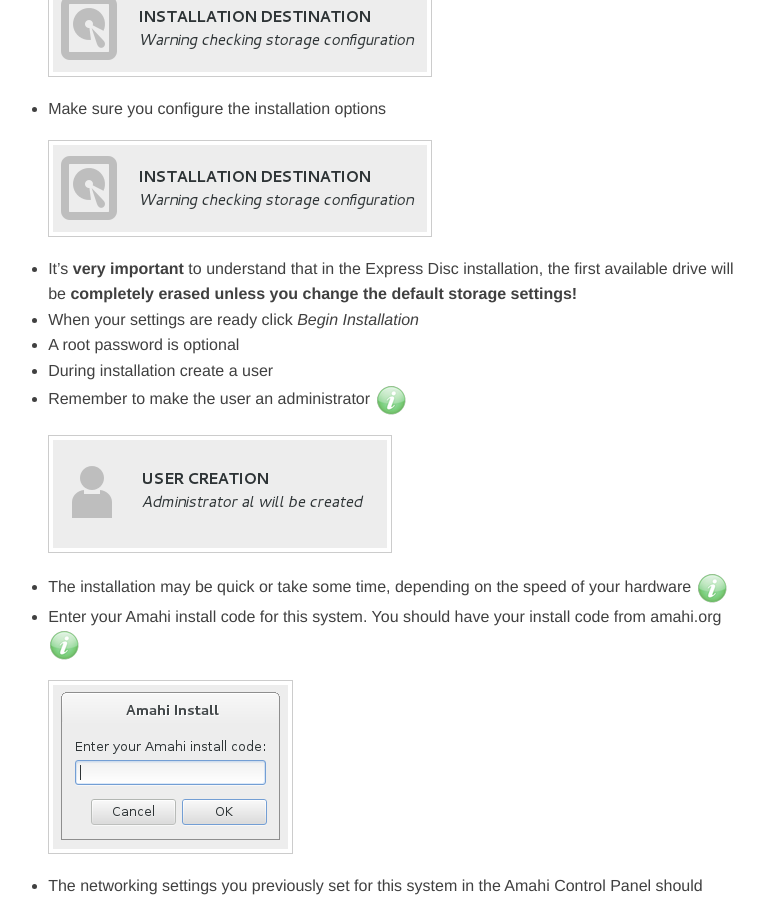
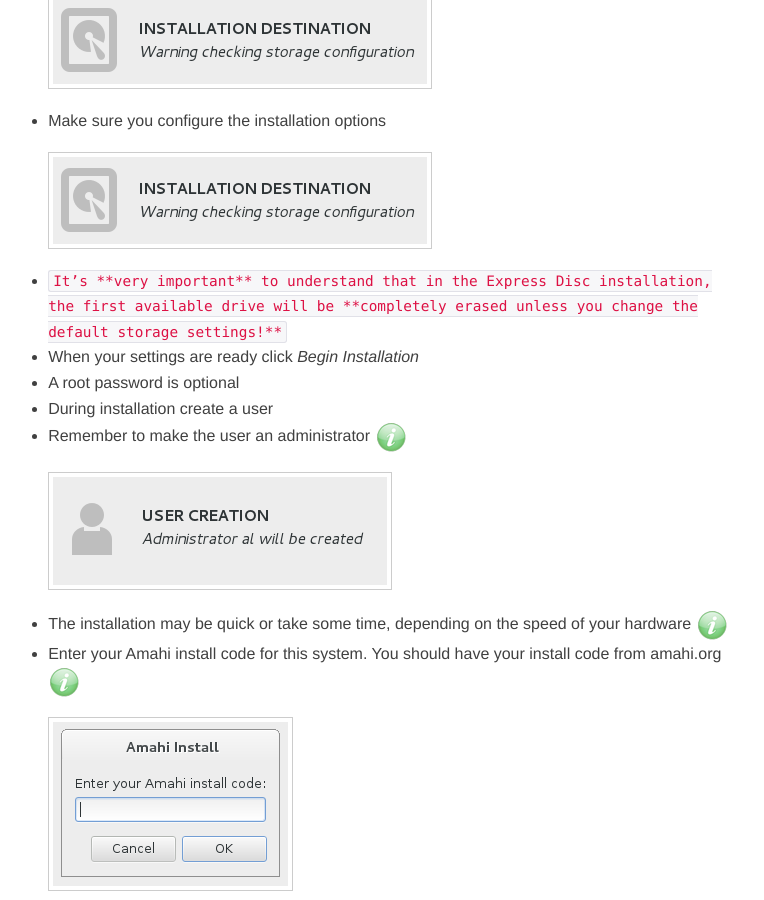
Before and after one commit to amahi/docs, a Jekyll site: the page built from amahi-7-express.md, in a window 1280 px wide and 900 px high, scrolled down 583 px. Shown: the whole window, without its empty margins (383-1147 px from the left). Built offline with Jekyll 4.4.1, drawn with Linux system fonts in a browser that asks for light colours; nearby versions of some CDN libraries.

Commit message:
Update amahi-7-express.md

```diff
--- a/amahi-7-express.md
+++ b/amahi-7-express.md
@@ -5,7 +5,9 @@ title: Install Amahi 7 Express Disc
 # 1. Download Amahi Express Disc
 * Download amahi and burn it to a disc
 * Boot your system from that disc
-* `It’s **very important** to understand that in the Express Disc installation, the first available drive will be **completely erased unless you change the default storage settings!**`
+<div class="alert alert-error">
+It’s **very important** to understand that in the Express Disc installation, the first available drive will be **completely erased unless you change the default storage settings!**
+</div>
 
   <a href="static/images/amahi-7-express/00-boot.png" class="fancybox centered"><img src="static/images/amahi-7-express/00-boot-thumb.png" alt="Boot Amahi" /></a>
 
@@ -20,7 +22,7 @@ title: Install Amahi 7 Express Disc
 
   <a href="static/images/amahi-7-express/02-storage-details.png" class="fancybox centered"><img src="static/images/amahi-7-express/04-destination-thumb.png" alt="Installation destination specs" /></a>
 
-* It’s **very important** to understand that in the Express Disc installation, the first available drive will be **completely erased unless you change the default storage settings!**
+* `It’s **very important** to understand that in the Express Disc installation, the first available drive will be **completely erased unless you change the default storage settings!**`
 * When your settings are ready click _Begin Installation_
 * A root password is optional
 * During installation create a user
```
